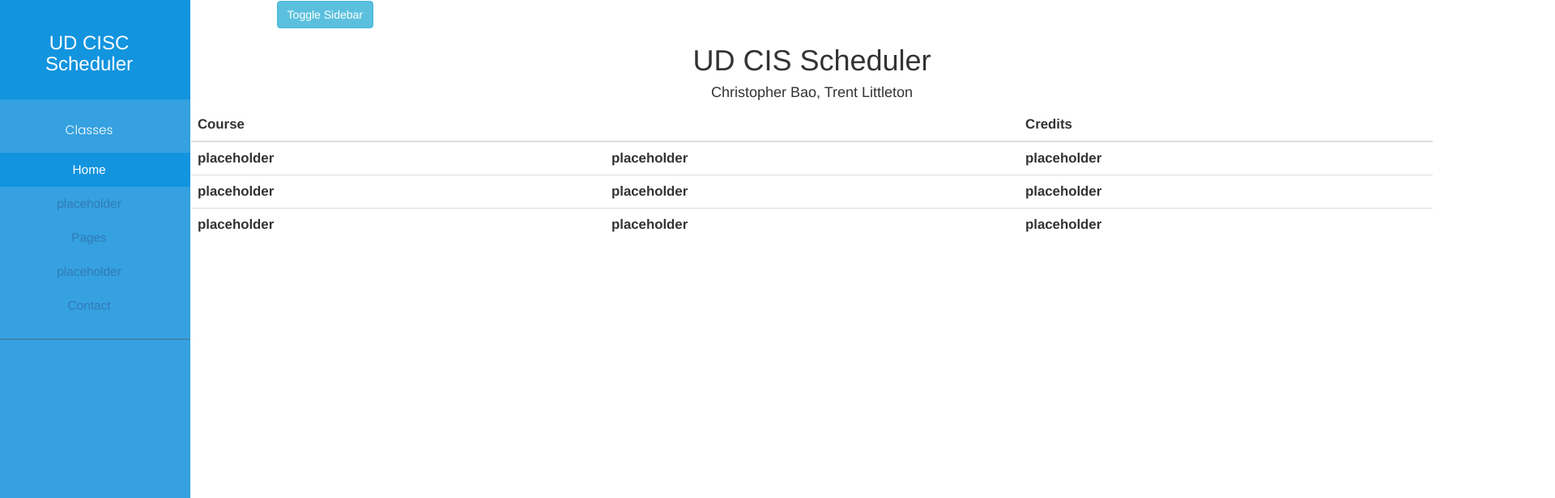
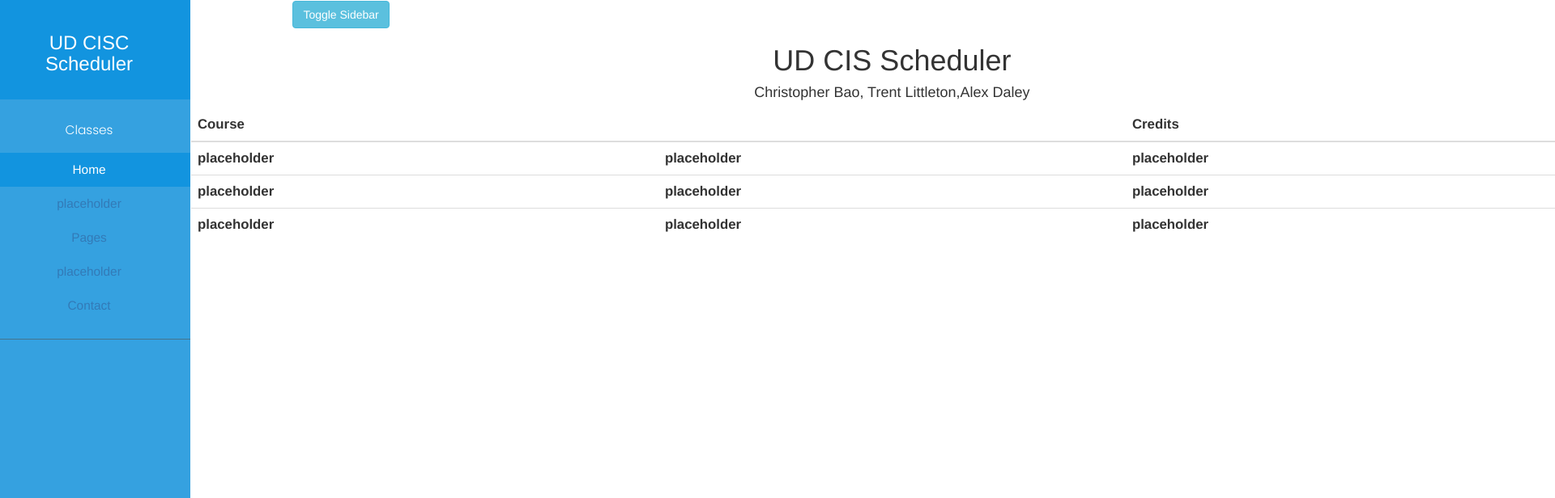
Before and after one commit to UD-CISC275-F21/ud-cis-scheduler-team-19, a React (Create React App) app: page / in a window 1280 px wide. Shown: the top 616 px of the page at 81% size, 1920 px wide, since content can reach past the window. Built offline with nearby package versions, Linux system fonts and the light colour scheme.

Commit message:
Fixed LN to CRLF due to errors, and added a reveal variables along with getters and setters

```diff
--- a/src/components/Sidebar.tsx
+++ b/src/components/Sidebar.tsx
@@ -71,7 +71,7 @@ export function Sidebar(): JSX.Element {
                             </Button>
                             <div className="main">
                                 <h1>UD CIS Scheduler</h1>
-                                <h4>Christopher Bao, Trent Littleton</h4>
+                                <h4>Christopher Bao, Trent Littleton,Alex Daley</h4>
                                 <SemesterTable></SemesterTable>
                             </div>
                         </div>
```
